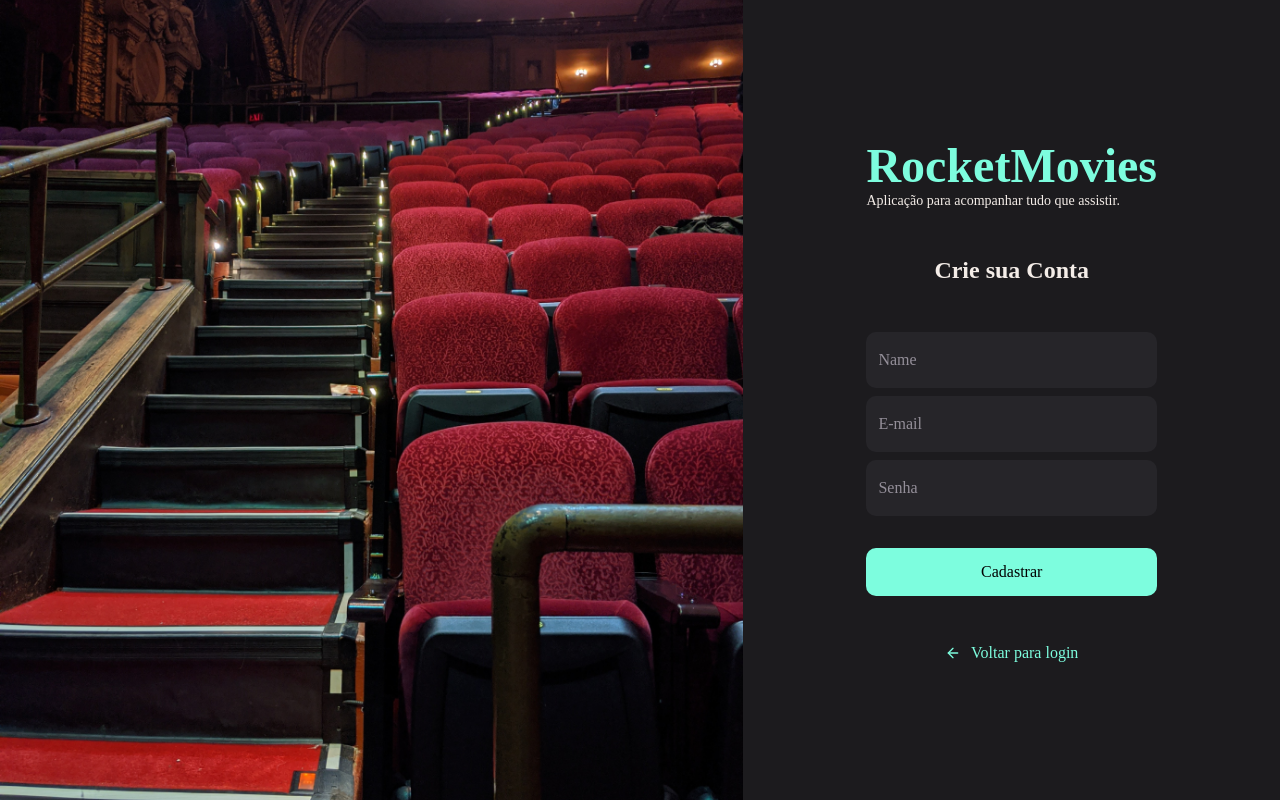
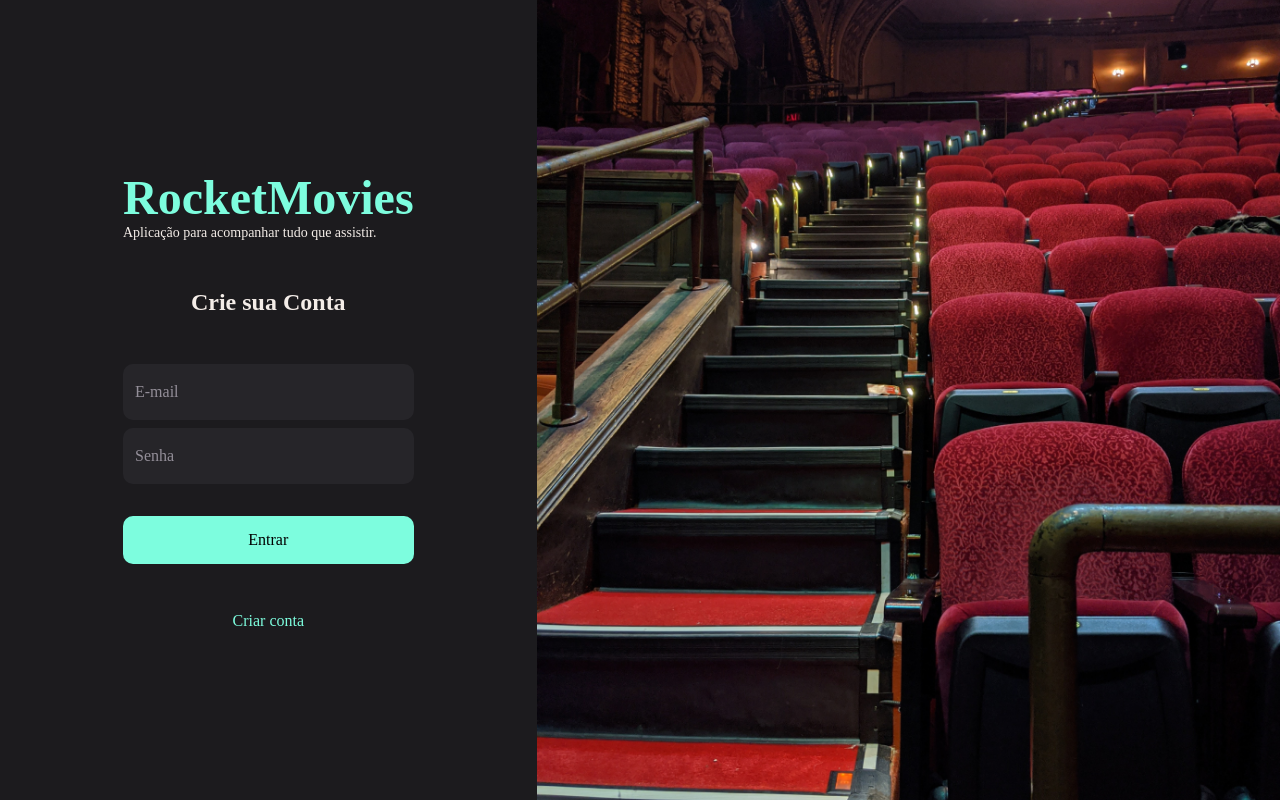
Before and after one commit to thalesnishida/rocketmovies, a React app: page / in a window 1280 px wide. Built offline with nearby package versions, Linux system fonts and the light colour scheme; the HTML template or start-up script is replaced by a standard one.

Commit message:
finished project

```diff
--- a/package.json
+++ b/package.json
@@ -13,6 +13,7 @@
     "react-dom": "^18.2.0",
     "react-icons": "^4.7.1",
     "react-rating-stars-component": "^2.2.0",
+    "react-router-dom": "^6.8.1",
     "styled-components": "^5.3.6"
   },
   "devDependencies": {
--- a/src/components/Header/index.jsx
+++ b/src/components/Header/index.jsx
@@ -3,6 +3,7 @@ import { Input } from '../Input'
 import { ButtonText } from '../ButtonText';
 
 import { Container, Profile } from './styles';
+import { Link } from 'react-router-dom';
 
 export function Header(){
   return (
@@ -17,7 +18,9 @@ export function Header(){
 
       <Profile>
         <div>
-          <span>Thales Nishida</span>
+          <Link to="/profile">
+            <span>Thales Nishida</span>
+          </Link>
 
           <ButtonText title="Sair" />
         </div>
--- a/src/main.jsx
+++ b/src/main.jsx
@@ -4,13 +4,13 @@ import ReactDOM from 'react-dom/client';
 import GlobalStyles from './styles/global';
 import { ThemeProvider } from 'styled-components';
 
-import { SignUp } from './pages/SignUp'
+import { Routes } from './routes'
 
 ReactDOM.createRoot(document.getElementById('root')).render(
   <React.StrictMode>
     <ThemeProvider theme={theme}>
       <GlobalStyles />
-      <SignUp />
+      <Routes />
     </ThemeProvider>
   </React.StrictMode>,
 )
--- a/src/pages/Home/Home.jsx
+++ b/src/pages/Home/index.jsx
@@ -6,6 +6,7 @@ import { Note } from '../../components/Note';
 
 
 import { Container } from './styles';
+import { Link } from 'react-router-dom';
 
 export function Home(){
   return (
@@ -16,7 +17,9 @@ export function Home(){
         <header>
           <h1>Meus filmes</h1>
 
-          <Button title="Adicionar Filme" icon={FiPlus}/>
+          <Link to="/createmovie">
+            <Button title="Adicionar Filme" icon={FiPlus}/>
+          </Link>
         </header>
 
         <section>
--- a/src/pages/Perfil/index.jsx
+++ b/src/pages/Profile/index.jsx
@@ -5,12 +5,15 @@ import { Button } from '../../components/Button';
 import { ButtonText } from '../../components/ButtonText';
 
 import { Container, Form, Avatar } from "./styles";
+import { Link } from 'react-router-dom';
 
-export function Perfil(){
+export function Profile(){
   return (
     <Container>
       <header>
-        <ButtonText title="Voltar" icon={FiArrowLeft} />
+        <Link to="/">
+          <ButtonText title="Voltar" icon={FiArrowLeft} />
+        </Link>
       </header>
 
       <Form>
--- a/src/pages/SignIn/index.jsx
+++ b/src/pages/SignIn/index.jsx
@@ -2,6 +2,7 @@ import { Input } from '../../components/Input';
 import { Button } from '../../components/Button';
 
 import { Container, Form, Background } from './styles';
+import { Link } from 'react-router-dom';
 
 export function SignIn(){
   return (
@@ -18,7 +19,10 @@ export function SignIn(){
 
         <Button title="Entrar"/>
 
-        <span>Criar conta</span>
+        <Link to="/signup">
+          <span>Criar conta</span>
+        </Link>
+
       </Form>
 
       <Background />
--- a/src/pages/SignUp/index.jsx
+++ b/src/pages/SignUp/index.jsx
@@ -4,6 +4,7 @@ import { Input } from '../../components/Input';
 import { Button } from '../../components/Button';
 
 import { Container, Form, Background } from './styles';
+import { Link } from 'react-router-dom';
 
 export function SignUp(){
   return (
@@ -23,7 +24,9 @@ export function SignUp(){
 
         <Button title="Cadastrar"/>
 
-        <span><FiArrowLeft />Voltar para login</span>
+        <Link to="/">
+          <span><FiArrowLeft />Voltar para login</span>
+        </Link>
       </Form>
 
     </Container>
--- /dev/null
+++ b/src/routes/app.routes.jsx
@@ -0,0 +1,17 @@
+import { Routes, Route } from 'react-router-dom';
+
+import { Home } from '../pages/Home';
+import { Profile } from '../pages/Profile';
+import { Preview } from '../pages/Preview';
+import { CreateMovie } from '../pages/CreateMovie';
+
+export function AppRoutes(){
+  return (
+    <Routes>
+      <Route path='/' element={<Home />}/>
+      <Route path='/profile' element={<Profile/>}/>
+      <Route path='/preview/:id' element={<Preview/>}/>
+      <Route path='/createmovie' element={<CreateMovie/>}/>
+    </Routes>
+  )
+}
--- /dev/null
+++ b/src/routes/auth.routes.jsx
@@ -0,0 +1,13 @@
+import { Routes, Route } from 'react-router-dom';
+
+import { SignIn } from '../pages/SignIn';
+import { SignUp } from '../pages/SignUp';
+
+export function AuthRoutes(){
+  return (
+    <Routes>
+      <Route path='/' element={<SignIn />}/>
+      <Route path='/signup' element={<SignUp />}/>
+    </Routes>
+  )
+}
--- /dev/null
+++ b/src/routes/index.jsx
@@ -0,0 +1,12 @@
+import { BrowserRouter } from "react-router-dom";
+
+import { AppRoutes } from "./app.routes";
+import { AuthRoutes } from "./auth.routes";
+
+export function Routes(){
+  return (
+    <BrowserRouter>
+      <AuthRoutes />
+    </BrowserRouter>
+  )
+}
```
Also changed, not shown: src/pages/Profile/styles.js (renamed from src/pages/Perfil/styles.js), 1 other file (tests, documents, lock files or other folders).
